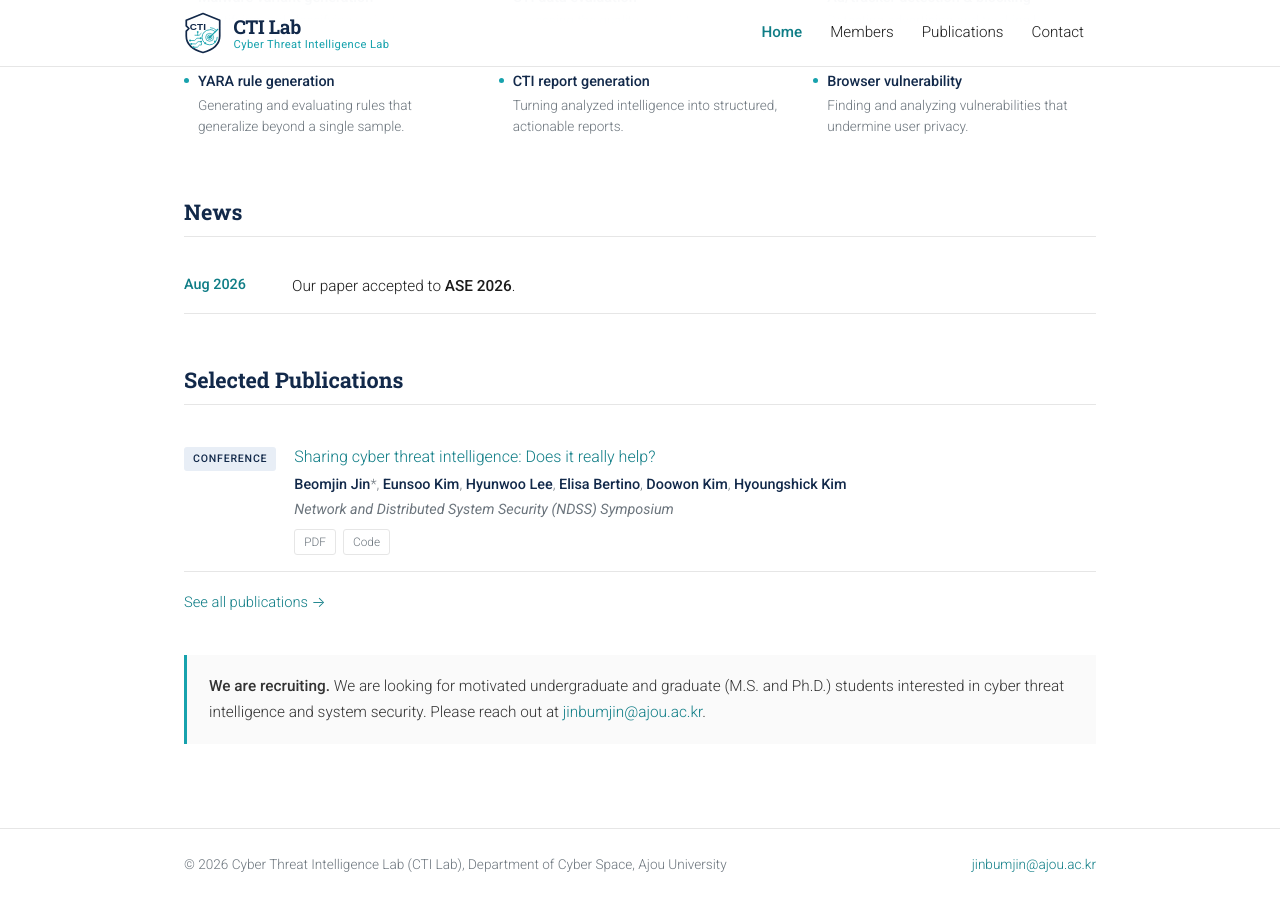
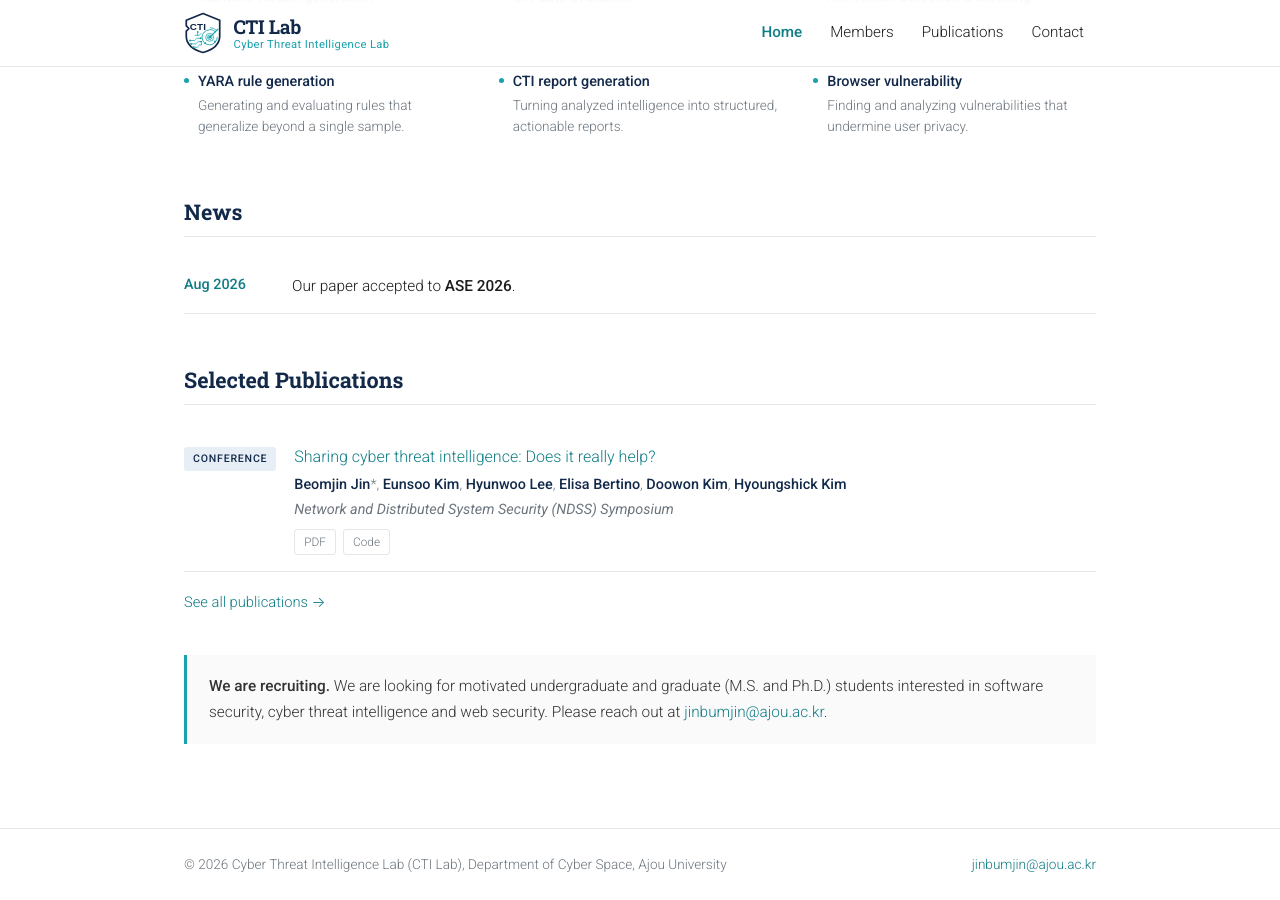
Before and after one commit to BJJINE/BJJINE.github.io, a Jekyll site: the page built from _pages/about.md, in a window 1280 px wide and 900 px high, scrolled down 759 px. Built offline with Jekyll 4.4.1, drawn with Linux system fonts in a browser that asks for light colours.

Commit message:
Update about.md

```diff
--- a/_pages/about.md
+++ b/_pages/about.md
@@ -60,7 +60,7 @@ description: "Cyber Threat Intelligence Lab (CTI Lab) — research on threat int
 
   <div class="callout">
     <strong>We are recruiting.</strong> We are looking for motivated undergraduate and graduate
-    (M.S. and Ph.D.) students interested in cyber threat intelligence and system security.
+    (M.S. and Ph.D.) students interested in software security, cyber threat intelligence and web security.
     Please reach out at <a href="mailto:{{ site.email }}">{{ site.email }}</a>.
   </div>
 
```
